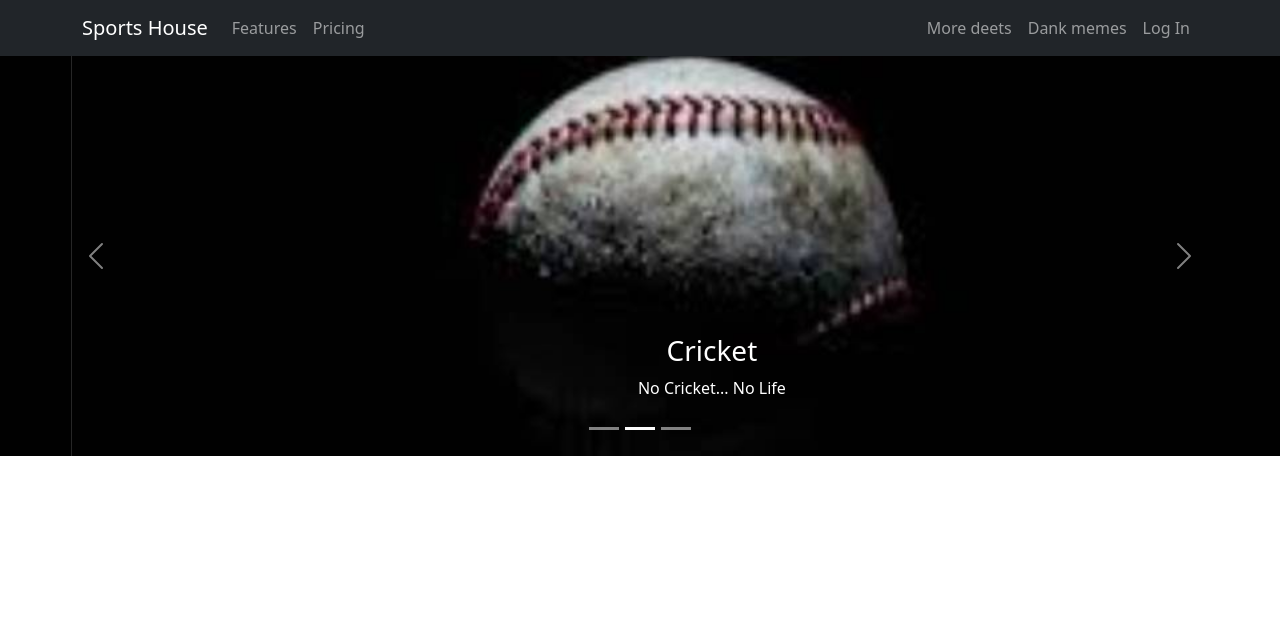
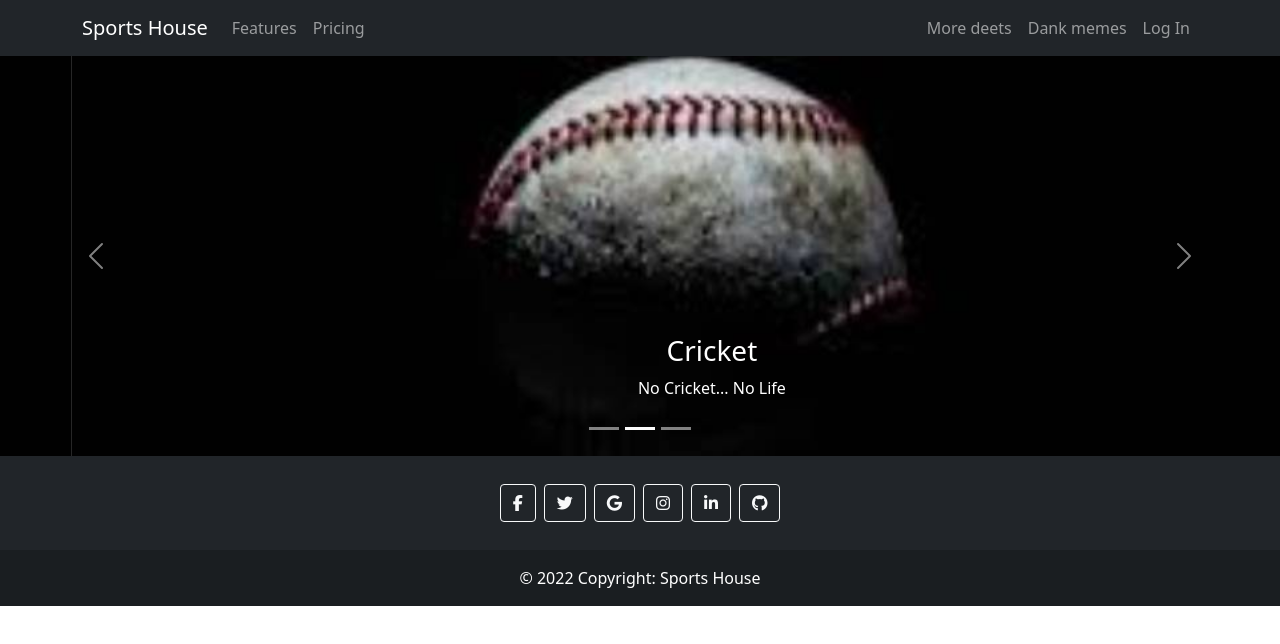
Before and after one commit to muhayminul96/Sports-House-Client, a React (Create React App) app: page / in a window 1280 px wide. Shown: the top 644 px of the page. Built offline with nearby package versions, Linux system fonts and the light colour scheme; no server answers.

Commit message:
footer is added

```diff
--- a/package.json
+++ b/package.json
@@ -12,6 +12,7 @@
     "react-bootstrap": "^2.3.1",
     "react-dom": "^18.1.0",
     "react-firebase-hooks": "^5.0.3",
+    "react-icons": "^4.3.1",
     "react-router-dom": "^6.3.0",
     "react-scripts": "5.0.1",
     "react-toastify": "^8.2.0",
--- a/public/index.html
+++ b/public/index.html
@@ -5,6 +5,8 @@
     <link rel="icon" href="https://png.pngtree.com/template/20191111/ourlarge/pngtree-house-with-leaf-ecology-for-icon-home-logo-and-identity-designs-image_332097.jpg" />
     <meta name="viewport" content="width=device-width, initial-scale=1" />
     <meta name="theme-color" content="#000000" />
+    <script src="https://kit.fontawesome.com/5310c475e9.js" crossorigin="anonymous"></script>
+
     <meta
       name="description"
       content="Web site created using create-react-app"
--- a/src/App.js
+++ b/src/App.js
@@ -7,6 +7,7 @@ import Home from './Pages/Home/Home/Home';
 import Login from './Pages/Authentication/Login/Login';
 import Register from './Pages/Authentication/Register/Register';
 import RequireAuth from './RequireAuth'
+import Footer from './Pages/shared/Footer/Footer';
 
 function App() {
   return (
@@ -22,6 +23,8 @@ function App() {
         }></Route>
         <Route path='*' element={<NotFoundError></NotFoundError>}></Route>
       </Routes>
+
+      <Footer></Footer>
     </div>
   );
 }
--- a/src/Pages/shared/Footer/Footer.js
+++ b/src/Pages/shared/Footer/Footer.js
@@ -1,11 +1,78 @@
-import React from 'react';
+import React from "react";
+import { Link } from "react-router-dom";
 
 const Footer = () => {
-    return (
-        <div>
+  return (
+    <footer className="bg-dark text-center text-white">
+      <div className="container p-4 pb-0">
+        <section className="mb-4">
+          <a
+            className="btn btn-outline-light btn-floating m-1"
+            href="#!"
+            role="button"
+          >
+            <i className="fab fa-facebook-f"></i>
+          </a>
 
-        </div>
-    );
+          <a
+            className="btn btn-outline-light btn-floating m-1"
+            href="#!"
+            role="button"
+          >
+            <i className="fab fa-twitter"></i>
+          </a>
+
+          <a
+            className="btn btn-outline-light btn-floating m-1"
+            href="#!"
+            role="button"
+          >
+            <i className="fab fa-google"></i>
+          </a>
+
+          <a
+            className="btn btn-outline-light btn-floating m-1"
+            href="#!"
+            role="button"
+          >
+            <i className="fab fa-instagram"></i>
+          </a>
+
+          <a
+            className="btn btn-outline-light btn-floating m-1"
+            href="#!"
+            role="button"
+          >
+            <i className="fab fa-linkedin-in"></i>
+          </a>
+
+          <a
+            className="btn btn-outline-light btn-round btn-floating m-1"
+            href="#!"
+            role="button"
+          >
+            <i className="fab fa-github"></i>
+          </a>
+        </section>
+      </div>
+
+      {/* style="background-color: rgba(0, 0, 0, 0.2);" */}
+
+      <div
+        className="text-center p-3"
+        style={{ backgroundColor: "rgba(0, 0, 0, 0.2)" }}
+      >
+        &copy; {new Date().getFullYear()} Copyright:{" "}
+        <Link
+          className="text-white text-decoration-none"
+          to="#"
+        >
+          {" "}
+          Sports House{" "}
+        </Link>
+      </div>
+    </footer>
+  );
 };
 
 export default Footer;
```
Also changed, not shown: 1 other file (tests, documents, lock files or other folders).
